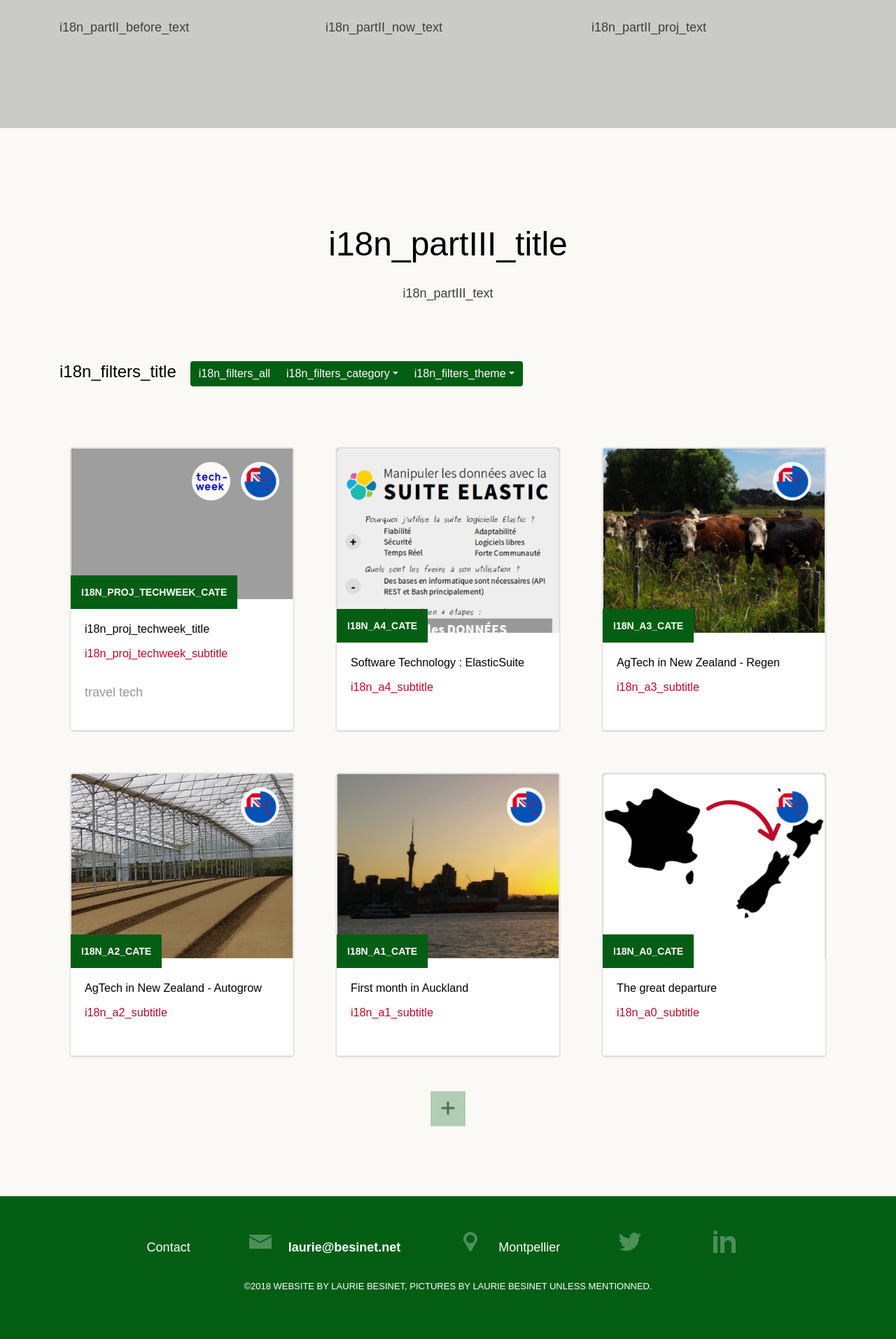
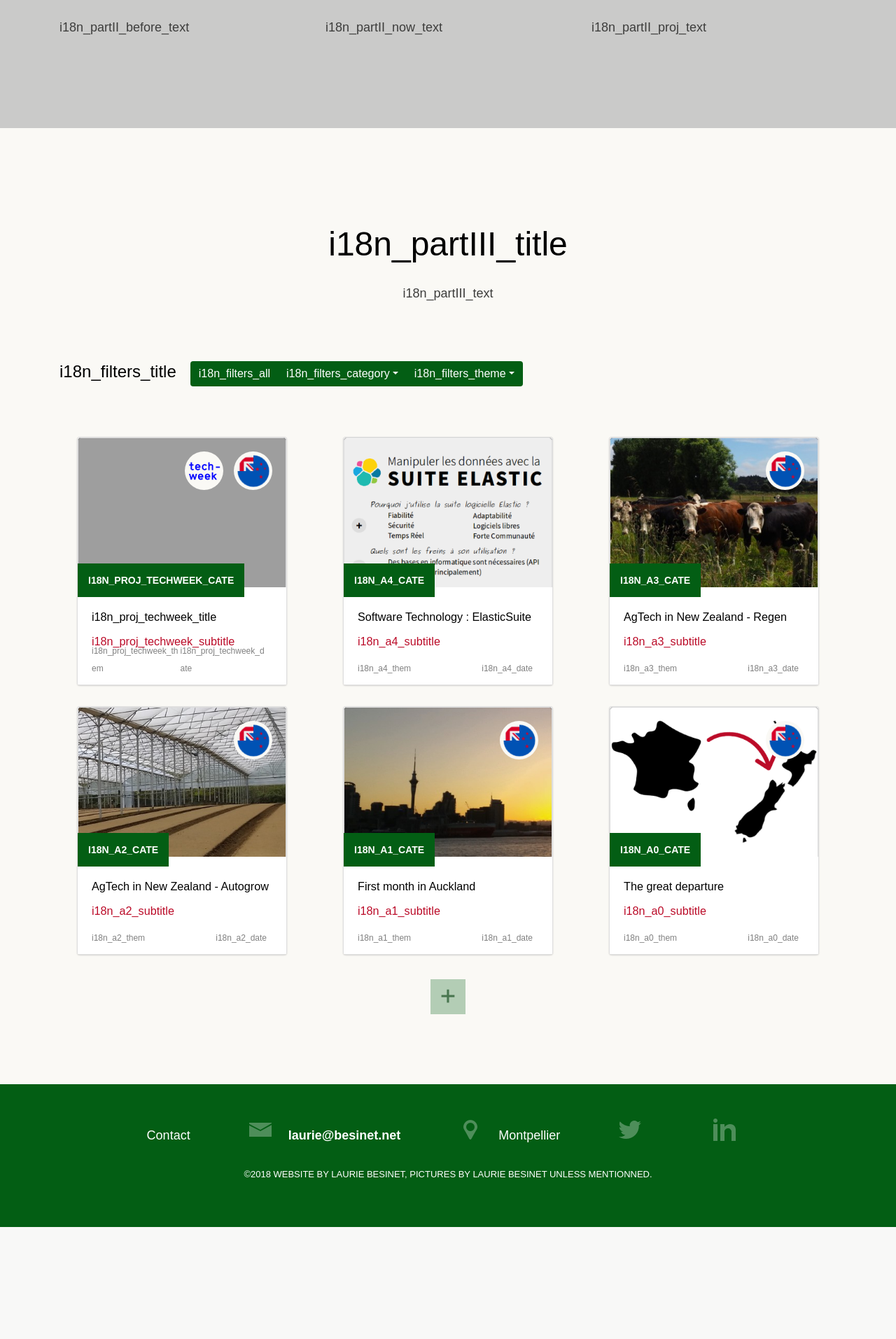
Before and after one commit to LaurieBe/website, a PHP site: page / in a window 1280 px wide. Shown: the part 1632-3545 px from the top of the page at 70% size. After the commit the page ends 3385 px from the top, so only its background shows below. Run offline with PHP 8.4, Linux system fonts and the light colour scheme; grey boxes are pictures that could not be loaded.

Commit message:
cartes: ajout des tags et dates au pied

```diff
--- a/laurie.besinet.net/_include/css/main.css
+++ b/laurie.besinet.net/_include/css/main.css
@@ -2936,7 +2936,7 @@ blockquote small:before {
 		display: block;
 		background: #FFFFFF;
 		min-width: 270px;
-		height: 405px;
+		height: 355px;
 		-webkit-box-shadow: 0px 1px 2px 0px rgba(0, 0, 0, 0.15);
 		-moz-box-shadow: 0px 1px 2px 0px rgba(0, 0, 0, 0.15);
 		box-shadow: 0px 1px 2px 0px rgba(0, 0, 0, 0.15);
@@ -2959,7 +2959,7 @@ blockquote small:before {
 	}
 	.post-module .thumbnail {
 		background: #000000;
-		height: 400px;
+		height: 350px;
 		overflow: hidden;
 		padding: 0;
 	}
@@ -3050,15 +3050,17 @@ blockquote small:before {
 	}
 
 	.post-module .post-content .post-meta {
-		margin: 30px 0 0;
-		color: #999999;
-	}
-	.post-module .post-content .post-meta .timestamp {
-		margin: 0 16px 0 0;
-	}
-	.post-module .post-content .post-meta a {
-		color: #999999;
-		text-decoration: none;
+		position: absolute;
+		bottom: 10px;
+		display: block;
+		width: 250px;
+	}
+
+	.post-module .post-content .post-meta .post-meta-sub {
+		display:flex;
+		justify-content: space-between;
+		font-size: 12px;
+		color: gray;
 	}
 
 	.card-invisible {
@@ -3097,8 +3099,8 @@ blockquote small:before {
 	}
 
 	.row .card {
-			margin: 30px auto;
-			width: 320px;
+			margin: 15px auto;
+			width: 300px;
 	}
 
 	.card .description p {
@@ -3112,6 +3114,23 @@ blockquote small:before {
 		bottom: 10px;
 		right: 10px;
 		font-weight: bold;
+	}
+
+	/* mouvement */
+	.card-visible {
+			animation: mymove 0.5s cubic-bezier(0,0,0.58,1) reverse;
+	}
+
+	@keyframes mymove {
+		100% {transform: rotateY(90deg);}
+	}
+
+	.myothermove {
+		animation: myothermove 0.5s cubic-bezier(0,0,0.58,1) 1 paused reverse;
+	}
+
+	@keyframes myothermove {
+		100% {transform: rotateY(90deg);}
 	}
 
 	/* Button */
--- a/laurie.besinet.net/a0.php
+++ b/laurie.besinet.net/a0.php
@@ -61,7 +61,7 @@
           <div>
             <div class="title-page">
               <h2 class="i18n_a0_title title-description">The great departure</h2>
-              <span class="i18n_a0_param text-muted font-italic">Published 20th Dec. 2017</span>
+              <span class="i18n_a0_date text-muted font-italic">Published 20th Dec. 2017</span>
             </div>
             <div class="i18n_a0_intro">This travel project began long months before I found myself on a plane to the other side of the planet. this article answers the questions I might have asked myself and how it was organized.</div>
             <br><br>
@@ -154,7 +154,6 @@
 
   <!-- scripts -->
   <?php include("scripts.php"); ?>
-  <script src="_include/js/trad_i18next_nz.js"></script> <!-- Translation -->
 
 </body>
 </html>
--- a/laurie.besinet.net/a1.php
+++ b/laurie.besinet.net/a1.php
@@ -64,7 +64,7 @@
           <div>
             <div class="title-page">
               <h2 class="i18n_a1_title title-description" style="text-transform: uppercase;">First month in Auckland</h2>
-              <span class="i18n_a1_param text-muted font-italic">Published 27th Dec. 2017</span>
+              <span class="i18n_a1_date text-muted font-italic">Published 27th Dec. 2017</span>
             </div>
             <div class="i18n_a1_intro">My first month in Auckland was divided between the first essential purchases and administrative formalities and visiting the city and the region.</div>
             <br><br>
@@ -160,7 +160,6 @@
 
   <!-- scripts -->
   <?php include("scripts.php"); ?>
-  <script src="_include/js/trad_i18next_nz.js"></script> <!-- Translation -->
 
 
 </body>
--- a/laurie.besinet.net/a2.php
+++ b/laurie.besinet.net/a2.php
@@ -62,7 +62,7 @@
           <div>
             <div class="title-page">
               <h2 class="i18n_a2_title title-description" style="text-transform: uppercase;">AgTech in New Zealand - Autogrow</h2>
-              <span class="i18n_a2_param text-muted font-italic">Published 5th Jan. 2018</span>
+              <span class="i18n_a2_date text-muted font-italic">Published 5th Jan. 2018</span>
             </div>
             <div class="i18n_a2_intro">I have had the opportunity to meet several AgTech companies in New Zealand, so I will share these discoveries with you. <br>          In this first article on this subject, I will tell you about my meeting with Darryn Keiller and Jeffrey Law who lead <a href=\"https://autogrow.com/\" target=\"_blank\">Autogrow</a>.</div>
             <br><br>
@@ -159,7 +159,6 @@
 
   <!-- scripts -->
   <?php include("scripts.php"); ?>
-  <script src="_include/js/trad_i18next_nz.js"></script> <!-- Translation -->
 
 
 </body>
--- a/laurie.besinet.net/a3.php
+++ b/laurie.besinet.net/a3.php
@@ -62,7 +62,7 @@
           <div>
             <div class="title-page">
               <h2 class="i18n_a3_title title-description" style="text-transform: uppercase;">AgTech in New Zealand - Regen</h2>
-              <span class="i18n_a3_param text-muted font-italic">Published 14th Jan. 2018</span>
+              <span class="i18n_a3_date text-muted font-italic">Published 14th Jan. 2018</span>
             </div>
             <div class="i18n_a3_intro">In this second article about AgTech from New Zealand I will talk about the company <a href=\"https://regenerated.co.nz/\" target=\"_blank\">Regen</a>. I met Bridgit Hawkins, CEO, who told me about the company's solutions for better environmental management of water and effluents in breeding.</div>
             <br><br>
@@ -158,7 +158,6 @@
 
   <!-- scripts -->
   <?php include("scripts.php"); ?>
-  <script src="_include/js/trad_i18next_nz.js"></script> <!-- Translation -->
 
 
 </body>
--- a/laurie.besinet.net/a4.php
+++ b/laurie.besinet.net/a4.php
@@ -61,7 +61,7 @@
           <div>
             <div class="title-page">
               <h2 class="i18n_a4_title title-description" style="text-transform: uppercase;">Software Technology : ElasticSuite</h2>
-              <span class="i18n_a4_param text-muted font-italic">Published 18th Feb. 2018</span>
+              <span class="i18n_a4_date text-muted font-italic">Published 18th Feb. 2018</span>
             </div>
             <div class="i18n_a4_intro"><a href=\"https://elastic.co/\" target=\"_blank\">Elastic</a> is a set of free softwares for data acquisition, storage and analysis. I share with you my observations on this very complete tool. I have summarized in a infography how it works and the pro and cons of its use.</div>
             <br><br>
@@ -157,8 +157,6 @@
 
   <!-- scripts -->
   <?php include("scripts.php"); ?>
-  <script src="_include/js/trad_i18next_nz.js"></script> <!-- Translation -->
-
 
 </body>
 </html>
--- a/laurie.besinet.net/index.php
+++ b/laurie.besinet.net/index.php
@@ -125,24 +125,6 @@
       <div class="page">
         <div class="container">
 
-        <style>
-          .card-visible {
-              animation: mymove 0.5s cubic-bezier(0,0,0.58,1) reverse;
-          }
-
-          @keyframes mymove {
-            100% {transform: rotateY(90deg);}
-          }
-
-          .myothermove {
-            animation: myothermove 0.5s cubic-bezier(0,0,0.58,1) 1 paused reverse;
-          }
-
-          @keyframes myothermove {
-            100% {transform: rotateY(90deg);}
-          }
-        </style>
-
           <!-- Title -->
           <div class="title-page">
             <h1 class="i18n_partIII_title">Portfolio</h1>
@@ -210,8 +192,11 @@
                       <span class="col-auto link-details">... plus de détails</span>
                       </div>
                     </div>
-                    <div class="post-meta">
-                      <div>travel tech</div>
+                    <div class="post-meta description">
+                      <div class="post-meta-sub">
+                        <div class="i18n_proj_techweek_them"></div>
+                        <div class="i18n_proj_techweek_date"></div>
+                      </div>
                     </div>
                   </div>
                 </a>
@@ -234,7 +219,12 @@
                       <p class="i18n_a4_intro"></p>
                       <span class="col-auto link-details">... plus de détails</span></div>
                     </div>
-                    <!--div class="post-meta"></div-->
+                    <div class="post-meta description">
+                      <div class="post-meta-sub">
+                        <div class="i18n_a4_them"></div>
+                        <div class="i18n_a4_date"></div>
+                      </div>
+                    </div>
                   </div>
                 </a>
               </div>
@@ -258,7 +248,12 @@
                       <p class="i18n_a3_intro"></p>
                       <span class="col-auto link-details">... plus de détails</span></div>
                     </div>
-                    <!--div class="post-meta"></div-->
+                    <div class="post-meta description">
+                      <div class="post-meta-sub">
+                        <div class="i18n_a3_them"></div>
+                        <div class="i18n_a3_date"></div>
+                      </div>
+                    </div>
                   </div>
                 </a>
               </div>
@@ -282,7 +277,12 @@
                       <p class="i18n_a2_intro"></p>
                       <span class="col-auto link-details">... plus de détails</span></div>
                     </div>
-                    <!--div class="post-meta"></div-->
+                    <div class="post-meta description">
+                      <div class="post-meta-sub">
+                        <div class="i18n_a2_them"></div>
+                        <div class="i18n_a2_date"></div>
+                      </div>
+                    </div>
                   </div>
                 </a>
               </div>
@@ -306,7 +306,12 @@
                       <p class="i18n_a1_intro"></p>
                       <span class="col-auto link-details">... plus de détails</span></div>
                     </div>
-                    <!--div class="post-meta"></div-->
+                    <div class="post-meta description">
+                      <div class="post-meta-sub">
+                        <div class="i18n_a1_them"></div>
+                        <div class="i18n_a1_date"></div>
+                      </div>
+                    </div>
                   </div>
                 </a>
               </div>
@@ -330,7 +335,12 @@
                       <p class="i18n_a0_intro"></p>
                       <span class="col-auto link-details">... plus de détails</span></div>
                     </div>
-                    <!--div class="post-meta"></div-->
+                    <div class="post-meta description">
+                      <div class="post-meta-sub">
+                        <div class="i18n_a0_them"></div>
+                        <div class="i18n_a0_date"></div>
+                      </div>
+                    </div>
                   </div>
                 </a>
               </div>
@@ -359,6 +369,48 @@
                       <span class="col-auto link-details">... plus de détails</span></div>
                     </div>
                     <!--div class="post-meta"></div-->
+                  </div>
+                </a>
+              </div>
+
+              <!-- site -->
+              <div class="card card-invisible article post-module perso tech">
+                  <a href="#">
+                  <!-- Thumbnail-->
+                  <div class="thumbnail">
+                    <img src="_include/img/cards/site.jpg"/>
+                  </div>
+                  <!-- Post Content-->
+                  <div class="post-content">
+                    <div class="category i18n_proj_website_cate"></div>
+                    <h3 class="i18n_proj_website_title"></h3>
+                    <h4 class="i18n_proj_website_subtitle"></h4>
+                    <div class="description"><div>
+                      <p class="i18n_proj_website_sum"></p>
+                      <span class="col-auto link-details">... plus de détails</span>
+                      </div>
+                    </div>
+                  </div>
+                </a>
+              </div>
+
+              <!-- student -->
+              <div class="card card-invisible article post-module perso tech">
+                  <a href="#">
+                  <!-- Thumbnail-->
+                  <div class="thumbnail">
+                    <img src="_include/img/cards/student.jpg"/>
+                  </div>
+                  <!-- Post Content-->
+                  <div class="post-content">
+                    <div class="category i18n_proj_student_cate"></div>
+                    <h3 class="i18n_proj_student_title"></h3>
+                    <h4 class="i18n_proj_student_subtitle"></h4>
+                    <div class="description"><div>
+                      <p class="i18n_proj_student_sum"></p>
+                      <span class="col-auto link-details">... plus de détails</span>
+                      </div>
+                    </div>
                   </div>
                 </a>
               </div>
@@ -436,6 +488,28 @@
                   </div>
                 </a>
               </div>
+
+              <!-- plastic -->
+              <div class="card card-invisible article post-module perso tech">
+                  <a href="#">
+                  <!-- Thumbnail-->
+                  <div class="thumbnail">
+                    <img src="_include/img/cards/plastic.jpg"/>
+                  </div>
+                  <!-- Post Content-->
+                  <div class="post-content">
+                    <div class="category i18n_proj_plastic_cate"></div>
+                    <h3 class="i18n_proj_plastic_title"></h3>
+                    <h4 class="i18n_proj_plastic_subtitle"></h4>
+                    <div class="description"><div>
+                      <p class="i18n_proj_plastic_sum"></p>
+                      <span class="col-auto link-details">... plus de détails</span>
+                      </div>
+                    </div>
+                  </div>
+                </a>
+              </div>
+
 
               <!-- UFC -->
               <div class="card card-invisible article post-module studies agri travel">
```
Also changed, not shown: laurie.besinet.net/_include/js/trad_i18next.js (+28 -9 lines), laurie.besinet.net/_include/img/cards/plastic.jpg (added), laurie.besinet.net/_include/img/cards/site.jpg (added). Lines whose indentation alone changed are shown as unchanged.
